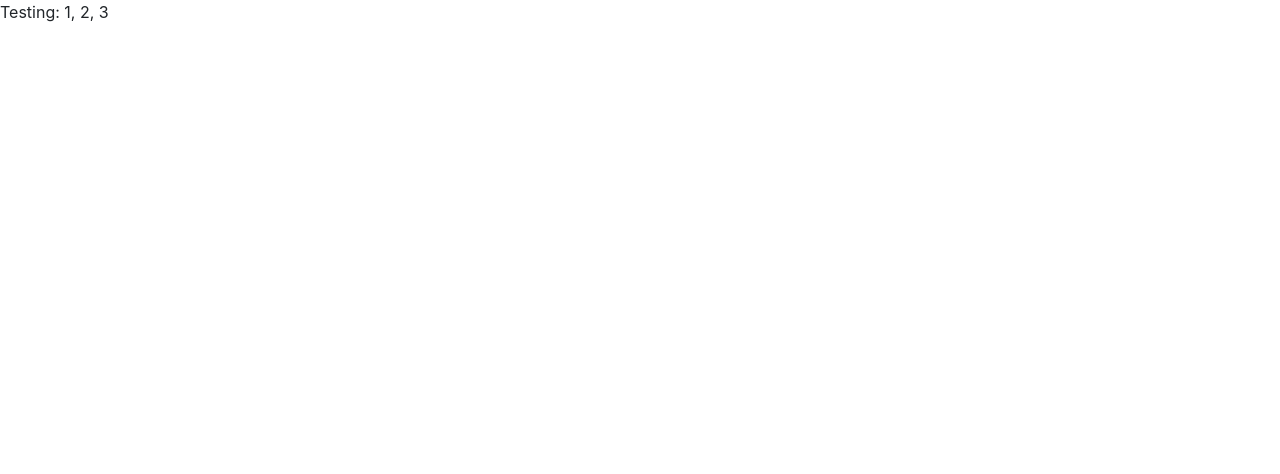
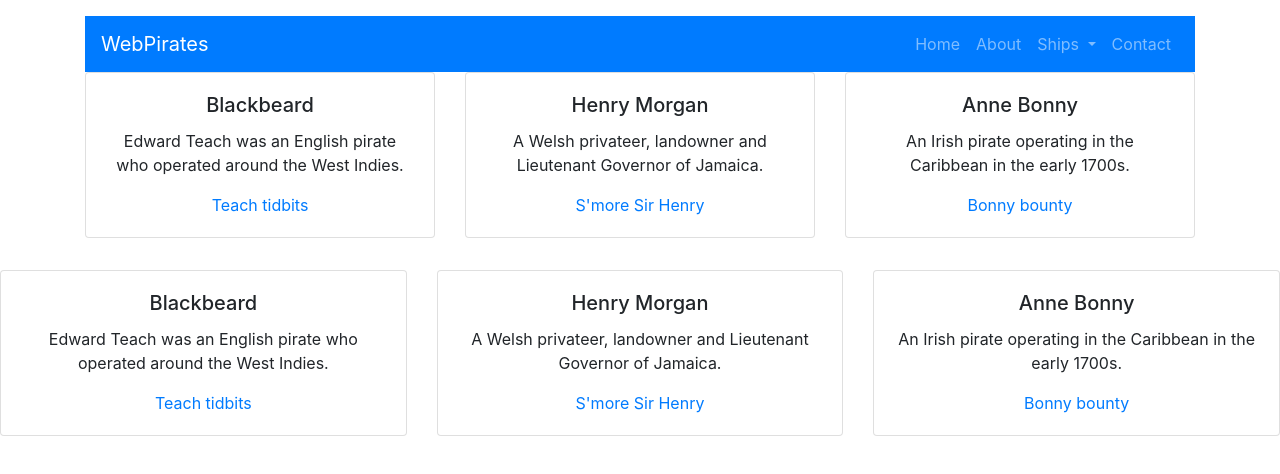
Before and after one commit to MaryKMcFadden/mary-bootstrap, a website: page src/html/index.html in a window 1280 px wide. Drawn offline with nearby package versions, Linux system fonts and the light colour scheme; files that its build step writes are made by us from their sources; files whose address does not match are found by name.

Commit message:
finished tuesdays class

```diff
--- a/src/html/index.html
+++ b/src/html/index.html
@@ -9,7 +9,110 @@
 
   <body>
     <!-- Content starts here -->
-    <p>Testing: 1, 2, 3</p>
+    <p><div class="container">
+        <nav class="navbar navbar-expand-lg navbar-dark bg-primary">
+            <a class="navbar-brand" href="#">WebPirates</a>
+            <button class="navbar-toggler" type="button" data-toggle="collapse" data-target="#navbarSupportedContent">
+                <span class="navbar-toggler-icon"></span>
+              </button>
+            <div class="collapse navbar-collapse" id="navbarSupportedContent">
+              <ul class="navbar-nav ml-auto">
+                <li class="nav-item">
+                  <a class="nav-link" href="#">Home</a>
+                </li>
+                <li class="nav-item">
+                  <a class="nav-link" href="#">About</a>
+                </li>
+                <li class="nav-item dropdown">
+                    <a class="nav-link dropdown-toggle" href="#" id="navbarDropdown" data-toggle="dropdown">
+                      Ships
+                    </a>
+                    <div class="dropdown-menu">
+                      <a class="dropdown-item" href="#">Queen Anne's Revenge</a>
+                      <a class="dropdown-item" href="#">Oxford</a>
+                      <a class="dropdown-item" href="#">Revenge</a>
+                    </div>
+                  </li>
+                <li class="nav-item">
+                  <a class="nav-link" href="#">Contact</a>
+                </li>
+              </ul>
+            </div>
+          </nav>
+      <section>
+  <div class="row">
+    <div class="col-sm-12 col-lg-4">
+      <div class="card">
+        <div class="card-body text-center">
+          <h5 class="card-title">Blackbeard</h5>
+          <p class="card-text">Edward Teach was an English pirate who operated around the West Indies.</p>
+          <a href="https://en.wikipedia.org/wiki/Blackbeard" class="card-link">Teach tidbits</a>
+        </div>
+      </div>
+    </div>
+    <div class="col-sm-6 col-lg-4">
+      <div class="card">
+        <div class="card-body text-center">
+          <h5 class="card-title">Henry Morgan</h5>
+          <p class="card-text">A Welsh privateer, landowner and Lieutenant Governor of Jamaica.</p>
+          <a href="https://en.wikipedia.org/wiki/Henry_Morgan" class="card-link">S'more Sir Henry</a>
+        </div>
+      </div>
+    </div>
+    <div class="col-sm-6 col-lg-4">
+      <div class="card">
+        <div class="card-body text-center">
+          <h5 class="card-title">Anne Bonny</h5>
+          <p class="card-text">An Irish pirate operating in the Caribbean in the early 1700s.</p>
+          <a href="https://en.wikipedia.org/wiki/Anne_Bonny" class="card-link">Bonny bounty</a>
+        </div>
+      </div>
+    </div>
+  </div>
+</section>
+      <p><div class="row">
+        <!-- <div class="col-sm-3 col-md-4 bg-danger">
+          One of three columns
+        </div>
+        <div class="col-sm-6 col-md-4 bg-warning">
+          Two of three columns
+        </div>
+        <div class="col-sm-3 col-md-4 bg-success">
+          Three of three columns
+        </div> -->
+      </div></p>
+    </div></p>
+    <section>
+        <div class="row">
+          <div class="col-sm-12 col-lg-4">
+            <div class="card">
+              <div class="card-body text-center">
+                <h5 class="card-title">Blackbeard</h5>
+                <p class="card-text">Edward Teach was an English pirate who operated around the West Indies.</p>
+                <a href="https://en.wikipedia.org/wiki/Blackbeard" class="card-link">Teach tidbits</a>
+              </div>
+            </div>
+          </div>
+          <div class="col-sm-6 col-lg-4">
+            <div class="card">
+              <div class="card-body text-center">
+                <h5 class="card-title">Henry Morgan</h5>
+                <p class="card-text">A Welsh privateer, landowner and Lieutenant Governor of Jamaica.</p>
+                <a href="https://en.wikipedia.org/wiki/Henry_Morgan" class="card-link">S'more Sir Henry</a>
+              </div>
+            </div>
+          </div>
+          <div class="col-sm-6 col-lg-4">
+            <div class="card">
+              <div class="card-body text-center">
+                <h5 class="card-title">Anne Bonny</h5>
+                <p class="card-text">An Irish pirate operating in the Caribbean in the early 1700s.</p>
+                <a href="https://en.wikipedia.org/wiki/Anne_Bonny" class="card-link">Bonny bounty</a>
+              </div>
+            </div>
+          </div>
+        </div>
+      </section>
 
     <!-- Closing scripts here -->
     <script src="js/jquery.min.js"></script>
```
Also changed, not shown: docs/index.html (+122 -0 lines).
